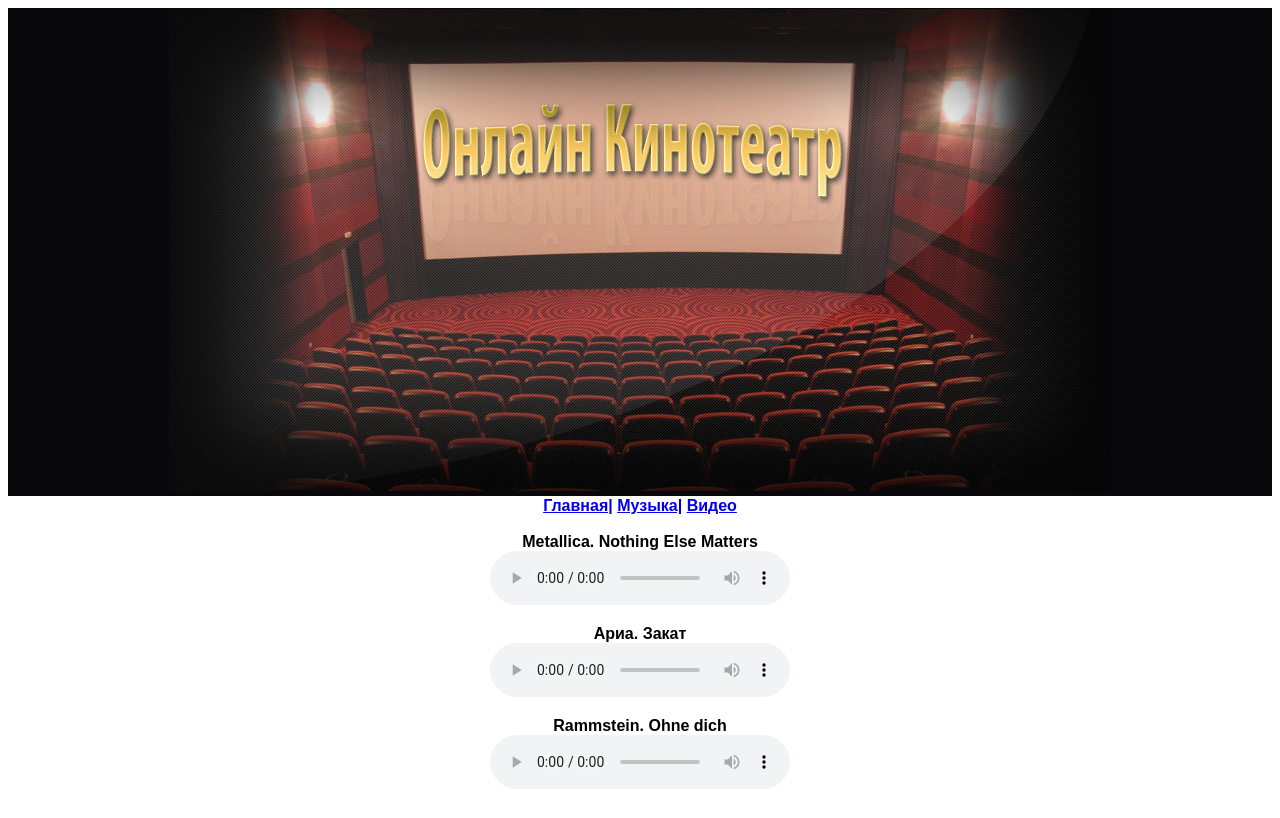
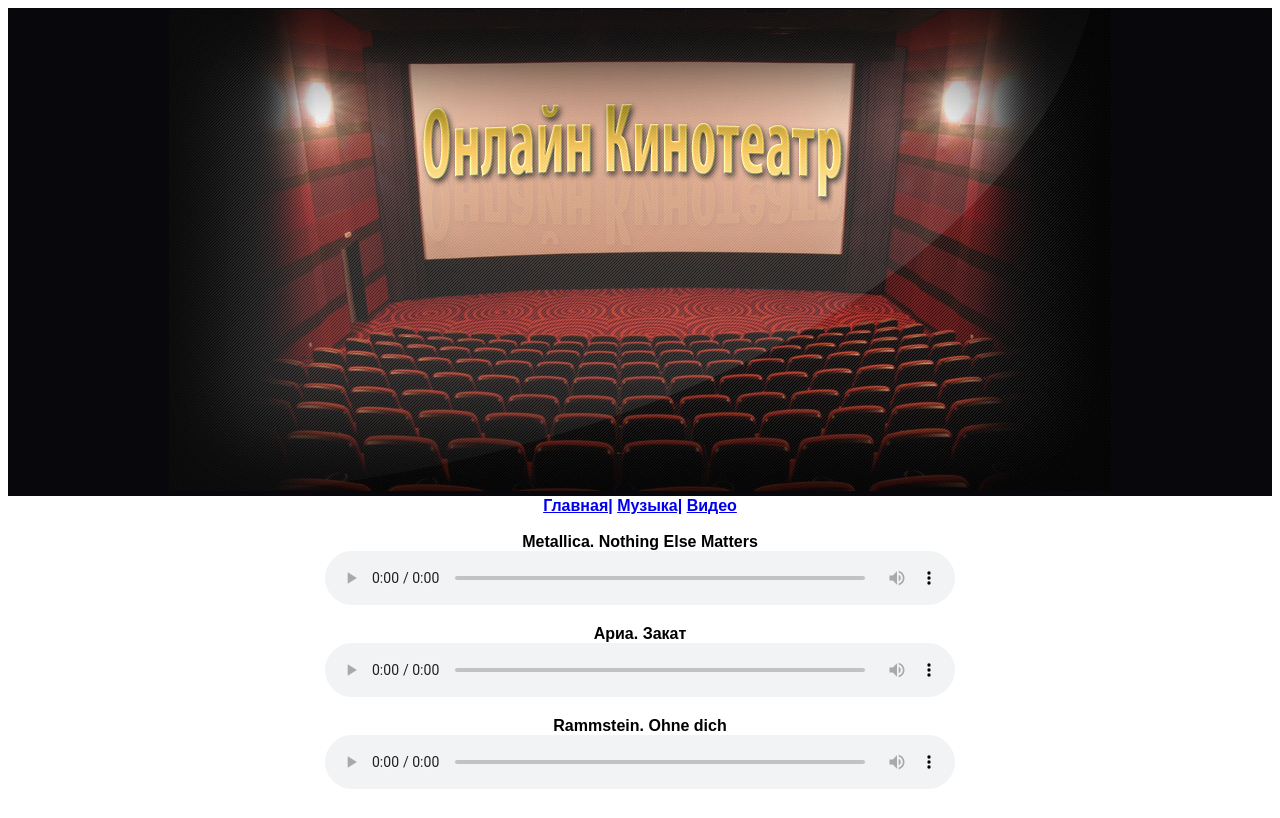
Before and after one commit to A-Korobeinikov/cleverland_A-Korobeinikov, a plain HTML site: page lesson4/lesson4.html in a window 1280 px wide. Drawn offline with Linux system fonts and the light colour scheme.

Commit message:
размер плеера

```diff
--- a/lesson4/lesson4.css
+++ b/lesson4/lesson4.css
@@ -3,3 +3,6 @@ td {
     font-weight: bold;
     font-family: sans-serif;
 }
+audio{
+    width: 100%;
+}
--- a/lesson4/lesson4.html
+++ b/lesson4/lesson4.html
@@ -26,7 +26,7 @@
             <td width="50%">
                 <p>
                     Metallica. Nothing Else Matters <br>
-                    <audio controls src="audio/Metallica-Nothing Else Matters.mp3"></audio>
+                    <audio controls src="audio/Metallica-Nothing Else Matters.mp3" width="200"></audio>
                 </p>
                 <p>
                     Ариа. Закат <br>
```
